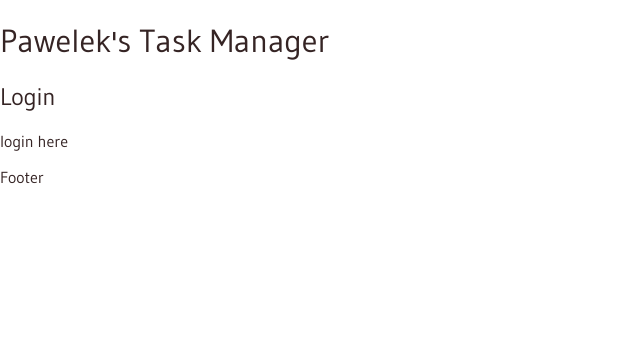
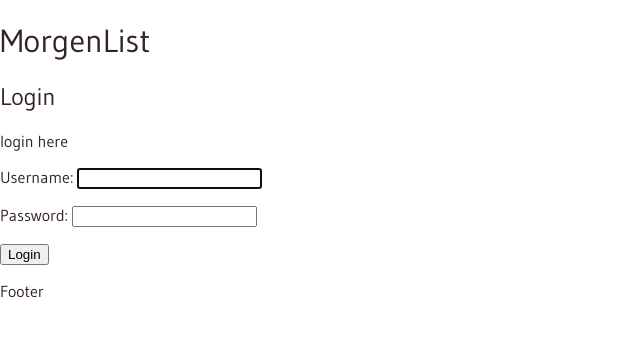
Before and after one commit to Pawel-9215/TaskManager, a Django app: page /login/ in a window 1280 px wide. Shown: the top 337 px of the page, without its empty margins (0-640 px from the left). Run offline with Django 3.2, Linux system fonts and the light colour scheme.

Commit message:
user login

```diff
--- a/tasktrack/templates/base.html
+++ b/tasktrack/templates/base.html
@@ -16,7 +16,7 @@
     <title>Task Tracker</title>
 </head>
 <body>
-    <h1 class="title">Pawelek's Task Manager</h1>
+    <h1 class="title">MorgenList</h1>
     {% if request.user.is_authenticated %}
         <a href="{% url 'task_list' %}">All Tasks</a>
         <a href="{% url 'task_done' %}">Finished Tasks</a>
@@ -25,6 +25,7 @@
         <a href="{% url 'about' %}">About</a>
 
         <a href="{% url 'task_list' %}">{{ request.user }}</a>
+        <a href="{% url 'logout' %}">Logout</a>
     {% endif %}
 
     {% block content %}
--- a/tasktrack/templates/login.html
+++ b/tasktrack/templates/login.html
@@ -5,5 +5,10 @@
     <p>
         login here
     </p>
+    <form action="" method="post">
+        {% csrf_token %}
+        {{ form.as_p }}
+        <input type="submit" value='Login'>
+    </form>
 
 {% endblock %}
--- a/tasktrack/urls.py
+++ b/tasktrack/urls.py
@@ -1,5 +1,6 @@
 from . import views
 from django.urls import  path
+from django.contrib.auth.views import LogoutView
 
 urlpatterns = [
     path('', views.TaskList.as_view(), name='task_list'),
@@ -7,5 +8,6 @@ urlpatterns = [
     path('about/', views.AboutView.as_view(), name='about'),
     path('create_task/', views.CreateTaskView.as_view(), name='create_task'),
     path('create_project/', views.CreateProjectView.as_view(), name='create_project'),
-    path('login/', views.UserLogin.as_view(), name='user_login')
+    path('login/', views.UserLogin.as_view(), name='user_login'),
+    path('logout/', LogoutView.as_view(next_page='/login/'), name='logout')
 ]
--- a/tasktrack/views.py
+++ b/tasktrack/views.py
@@ -12,6 +12,10 @@ from django.contrib.auth.views import LoginView
 class UserLogin(LoginView):
     template_name = 'login.html'
     fields = '__all__'
+    redirect_authenticated_user = True
+
+    def get_success_url(self) -> str:
+        return reverse_lazy('task_list')
 
 class TaskList(LoginRequiredMixin, generic.ListView):
     login_url = '/login/'
```
Also changed, not shown: db.sqlite3.
